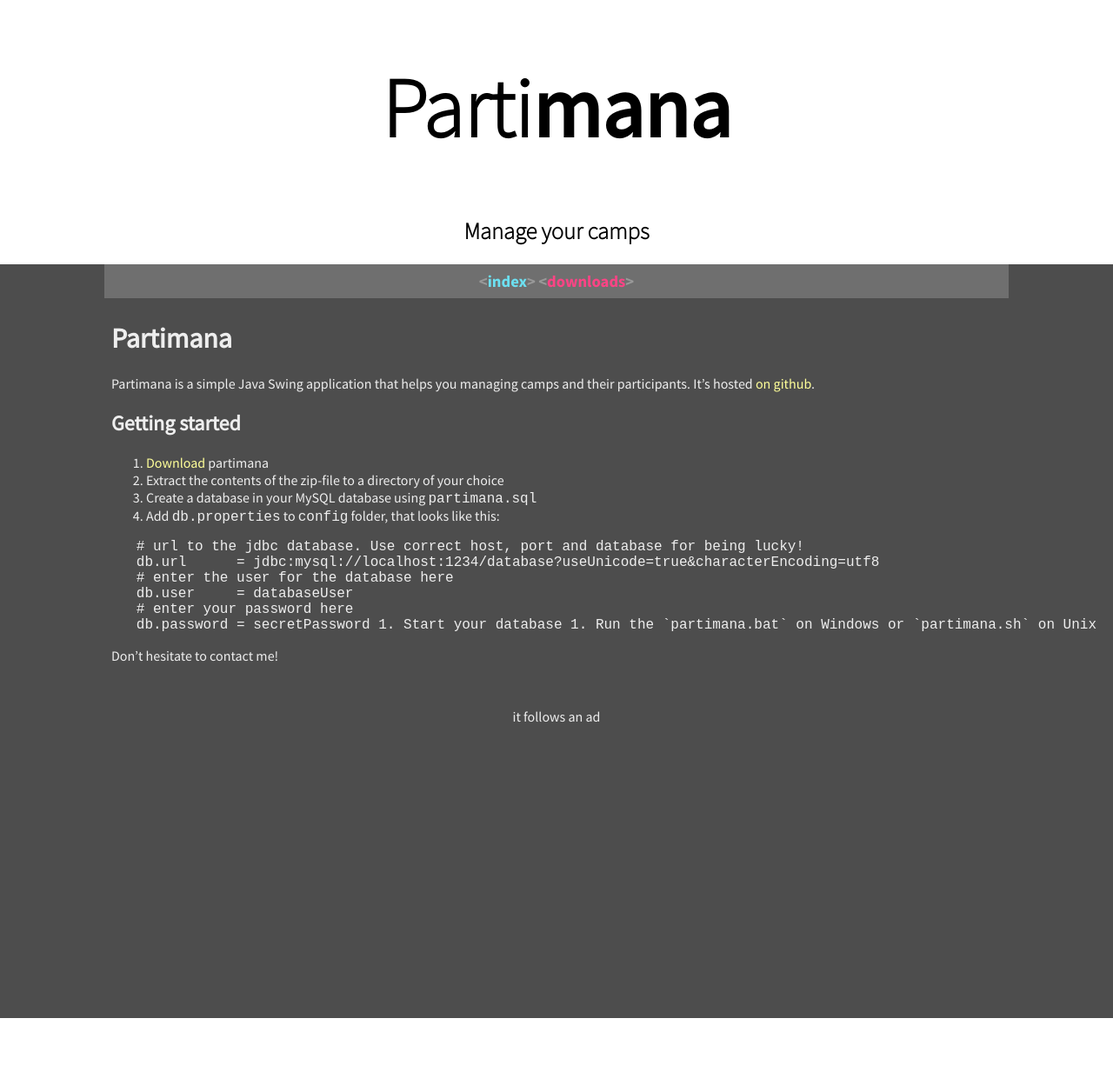
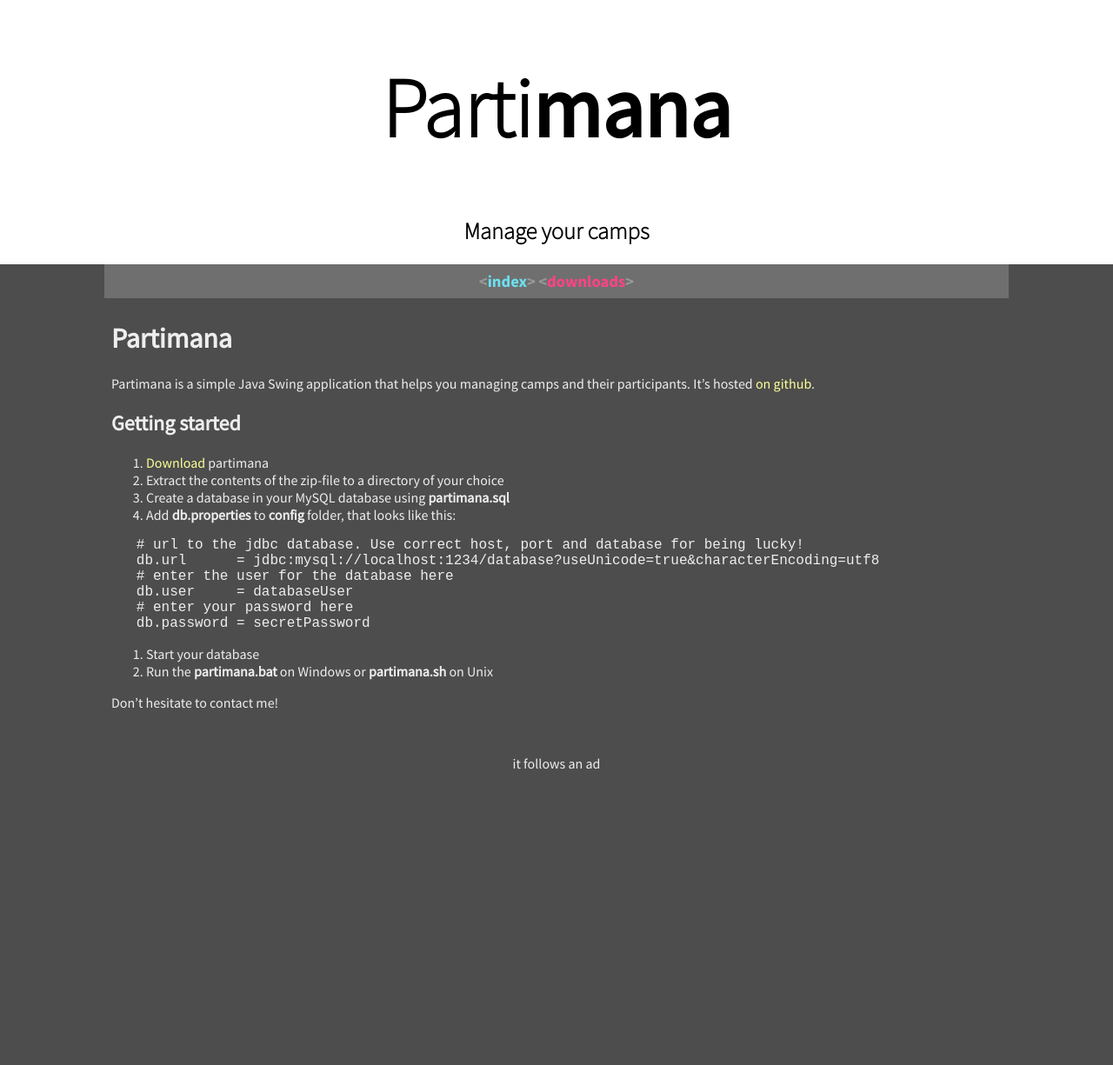
Before and after one commit to croesch/partimana, a Jekyll site: the page built from index.md, in a window 1280 px wide. Shown: the whole page at 87% size. Built offline with Jekyll 4.4.1, drawn with Linux system fonts in a browser that asks for light colours; before the commit the page ends 1171 px from its top, so only the background shows below that.

Commit message:
Convert inline code to bold.

```diff
--- a/index.md
+++ b/index.md
@@ -11,8 +11,8 @@
 
 1. [Download](downloads.html) partimana
 1. Extract the contents of the zip-file to a directory of your choice
-1. Create a database in your MySQL database using `partimana.sql`
-1. Add `db.properties` to `config` folder, that looks like this:
+1. Create a database in your MySQL database using __partimana.sql__
+1. Add __db.properties__ to __config__ folder, that looks like this:
 ^
        # url to the jdbc database. Use correct host, port and database for being lucky!
        db.url      = jdbc:mysql://localhost:1234/database?useUnicode=true&characterEncoding=utf8
@@ -20,7 +20,8 @@
        db.user     = databaseUser
        # enter your password here
        db.password = secretPassword
+
 1. Start your database
-1. Run the `partimana.bat` on Windows or `partimana.sh` on Unix
+1. Run the __partimana.bat__ on Windows or __partimana.sh__ on Unix
 
 Don't hesitate to contact me!
```
